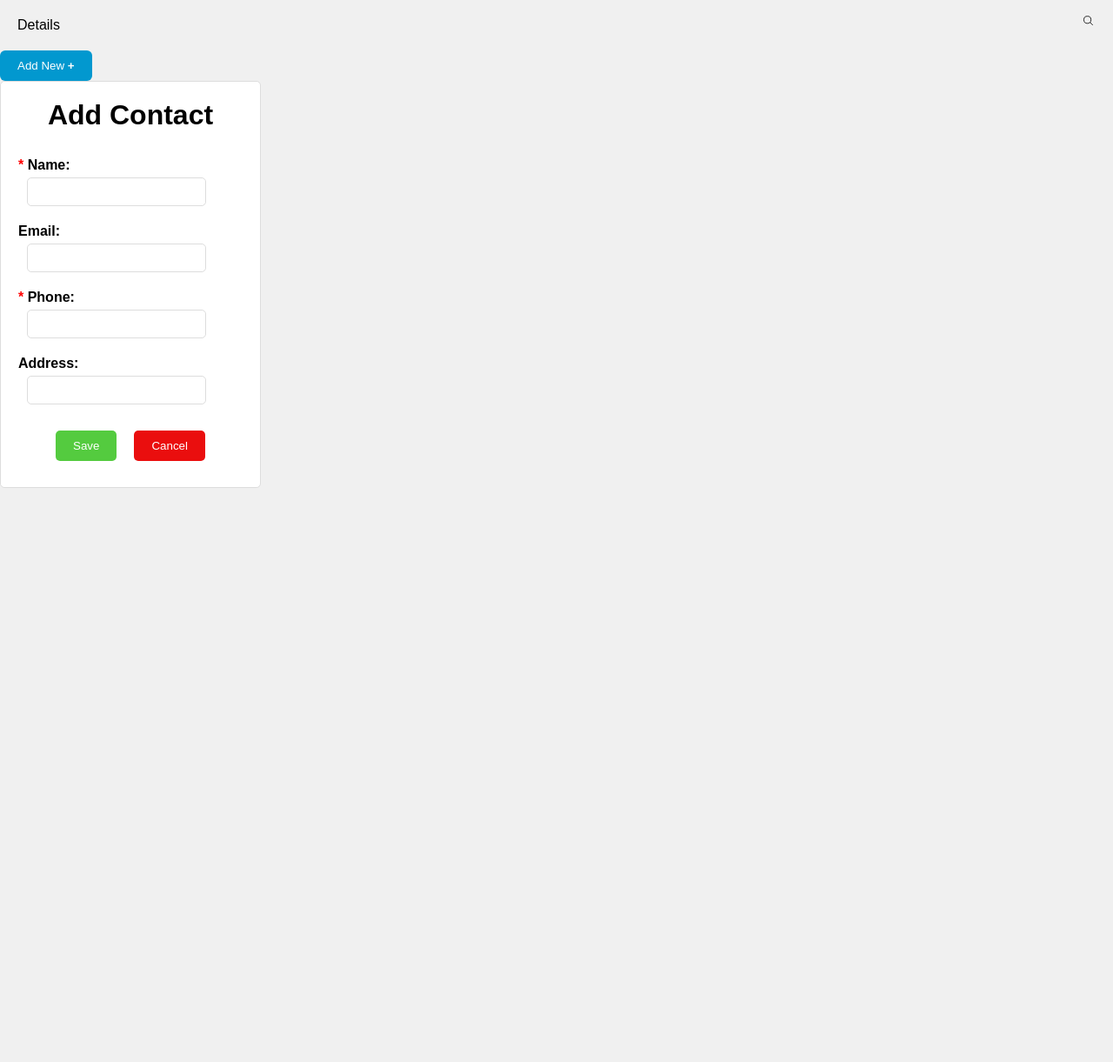
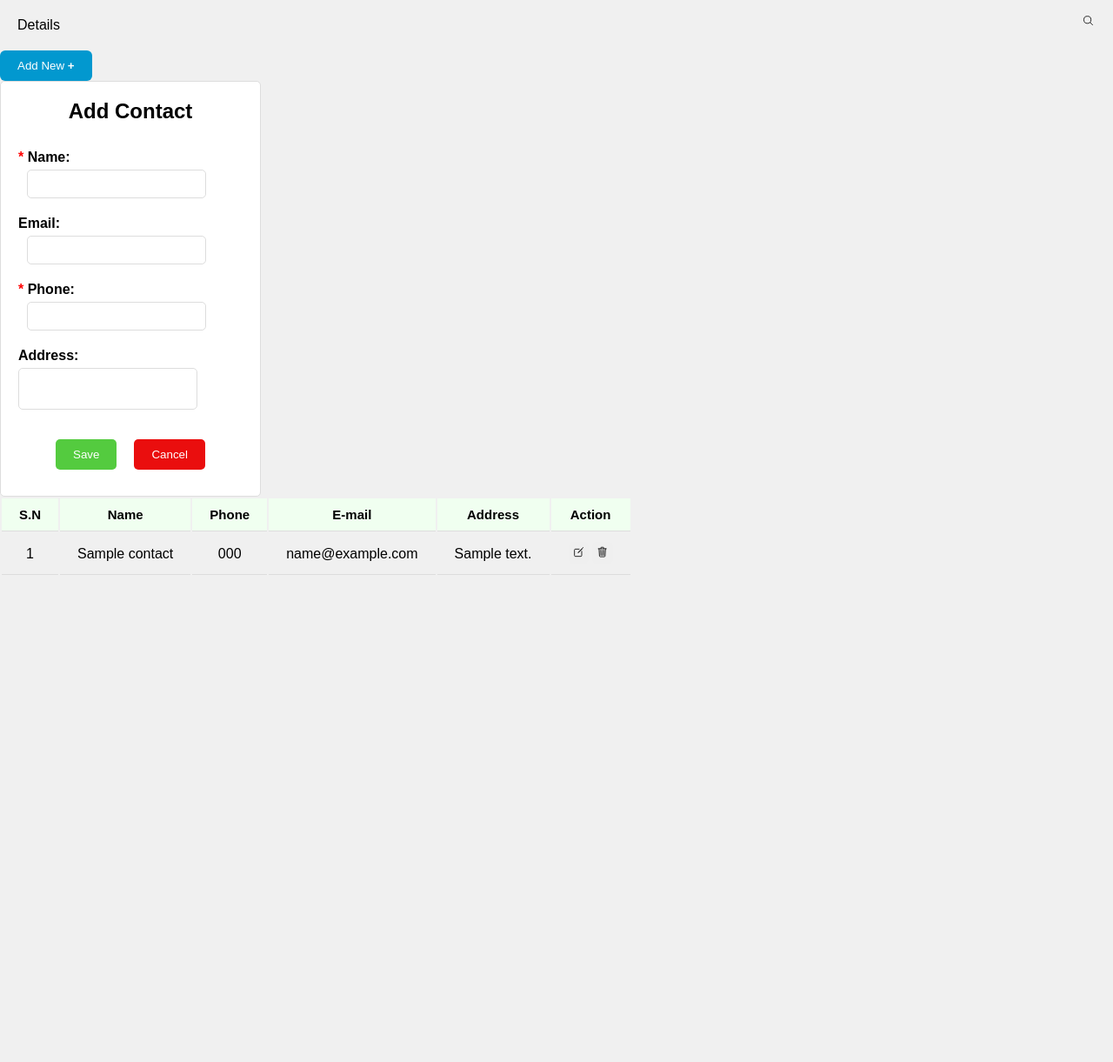
Before and after one commit to rupakolee/missionProject, a PHP site: page /home.php in a window 1280 px wide. Shown: the part 100-1321 px from the top of the page at 87% size. Before the commit the page ends 661 px from the top, so only its background shows below. Run offline with PHP 8.4, Linux system fonts and the light colour scheme; tables that the repository leaves empty or names only in its code hold one stand-in row (values such as "Sample post").

Commit message:
Add files via upload

```diff
--- a/add.php
+++ b/add.php
@@ -54,7 +54,95 @@ if ($_SERVER['REQUEST_METHOD']=="POST") {
 <html>
 <head>
     <title>Add contact</title>
-    <link rel="stylesheet" href="add.css">
+    <style>
+        body {
+            font-family: Arial, sans-serif;
+            background-color: #f0f0f0;
+        }
+        .add-container {
+            width: 300px;
+            padding: 20px;
+            background-color: #ffffff;
+            border: 1px solid #dddddd;
+            border-radius: 5px;
+        }
+        button {
+            cursor: pointer;
+
+        }
+        ion-icon{
+            cursor: pointer;
+            padding: 5px;
+        }
+        h1 {
+            text-align: center;
+            margin-bottom: 30px;
+        }
+        .form-group {
+            margin-bottom: 20px;
+        }
+        .form-group label {
+            display: block;
+            font-weight: bold;
+            margin-bottom: 5px;
+        }
+        .form-group input {
+            width: 80%;
+            padding: 8px;
+            border: 1px solid #dddddd;
+            border-radius: 5px;
+        }
+        .form-group textarea {
+            width: 80%;
+            padding: 8px;
+            border: 1px solid #dddddd;
+            border-radius: 5px;
+            resize: none;
+        }
+        .button-container {
+            display: flex;
+            justify-content: center;
+            align-items: center;
+        }
+        .button {
+            margin: 10px;
+            padding: 10px 20px;
+            border: none;
+            border-radius: 5px;
+            cursor: pointer;
+            background-color: #66cc66;
+            color: #ffffff;
+        }
+        .button-save {
+            cursor: pointer;
+            background-color: #54cb3f;
+            color: #ffffff;
+        }
+        .button-cancel {
+            cursor: pointer;
+            background-color: #ea0e0e;
+            color: #ffffff;
+        }
+        .required::before {
+            content: '* ';
+            color: red;
+        }
+        .error {
+            color: red;
+            font-style: italic;
+            font-size: 12px;
+        }
+        h5 {
+            text-align: center;
+            color:#66cc66;
+        }
+        .return {
+            display: flex;
+            align-items: center;
+            justify-content: center;
+        }
+
+    </style>
 </head>
 <body>
     <div class="add-container">
@@ -81,7 +169,7 @@ if ($_SERVER['REQUEST_METHOD']=="POST") {
             </div>
             <div class="form-group">
                 <label for="address">Address:</label>
-                <input type="text" id="address" name="address">
+                <textarea id="address" name="address"></textarea>
             </div>
             <div class="button-container">
                 <button class="button button-save" type="submit">Save</button>
--- a/home.css
+++ b/home.css
@@ -1,10 +1,11 @@
-*{
+* {
     margin: 0;
     padding: 0;
     box-sizing: border-box;
     list-style: none;
     text-decoration: none;
 }
+
 #header {
     background-color: #333333;
     height: 100px;
@@ -32,6 +33,7 @@
 .menu {
     margin-right: 10px;
 }
+
 .logoutButton {
     --figure-duration: 200ms;
     --transform-figure: none;
@@ -76,9 +78,11 @@
     width: 100%;
     z-index: 2;
 }
+
 .logoutButton:hover .door {
     transform: rotateY(20deg);
 }
+
 .logoutButton:active::before {
     transform: scale(0.96);
 }
@@ -86,19 +90,24 @@
 .logoutButton:active .door {
     transform: rotateY(28deg);
 }
+
 .logoutButton.clicked::before {
     transform: none;
 }
+
 .logoutButton.clicked .door {
     transform: rotateY(35deg);
 }
+
 .logoutButton.door-slammed .door {
     transform: none;
     transition: transform 100ms ease-in 250ms;
 }
+
 .logoutButton.falling {
     animation: shake 200ms linear;
 }
+
 .logoutButton.falling .bang {
     animation: flash 300ms linear;
 }
@@ -111,22 +120,27 @@
     transition: transform calc(var(--figure-duration) * 1ms) linear, bottom calc(var(--figure-duration) * 1ms) cubic-bezier(0.7, 0.1, 1, 1) 100ms, opacity calc(var(--figure-duration) * 0.25ms) linear calc(var(--figure-duration) * 0.75ms);
     z-index: 1;
 }
+
 .logoutButton--light::before {
     background-color: #f4f7ff;
 }
+
 .logoutButton--light .button-text {
     color: #1f2335;
 }
 
-  .logoutButton--light .door, .logoutButton--light .doorway {
+.logoutButton--light .door,
+.logoutButton--light .doorway {
     fill: #1f2335;
 }
+
 .button-text {
     color: #f4f7ff;
     font-weight: 500;
     position: relative;
     z-index: 10;
 }
+
 svg {
     display: block;
     position: absolute;
@@ -141,12 +155,15 @@
     width: 30px;
     z-index: 4;
 }
-  .door, .doorway {
+
+.door,
+.doorway {
     bottom: 4px;
     fill: #f4f7ff;
     right: 12px;
     width: 32px;
 }
+
 .door {
     transform: rotateY(20deg);
     transform-origin: 100% 50%;
@@ -154,52 +171,72 @@
     transition: transform 200ms ease;
     z-index: 5;
 }
+
 .door path {
     fill: #4371f7;
     stroke: #4371f7;
     stroke-width: 4;
 }
+
 .doorway {
     z-index: 3;
 }
+
 .bang {
     opacity: 0;
 }
-  .arm1, .wrist1, .arm2, .wrist2, .leg1, .calf1, .leg2, .calf2 {
+
+.arm1,
+.wrist1,
+.arm2,
+.wrist2,
+.leg1,
+.calf1,
+.leg2,
+.calf2 {
     transition: transform calc(var(--walking-duration) * 1ms) ease-in-out;
 }
+
 .arm1 {
     transform: var(--transform-arm1);
     transform-origin: 52% 45%;
 }
+
 .wrist1 {
     transform: var(--transform-wrist1);
     transform-origin: 59% 55%;
 }
+
 .arm2 {
     transform: var(--transform-arm2);
     transform-origin: 47% 43%;
 }
+
 .wrist2 {
     transform: var(--transform-wrist2);
     transform-origin: 35% 47%;
 }
+
 .leg1 {
     transform: var(--transform-leg1);
     transform-origin: 47% 64.5%;
 }
+
 .calf1 {
     transform: var(--transform-calf1);
     transform-origin: 55.5% 71.5%;
 }
+
 .leg2 {
     transform: var(--transform-leg2);
     transform-origin: 43% 63%;
 }
+
 .calf2 {
     transform: var(--transform-calf2);
     transform-origin: 41.5% 73%;
 }
+
 @keyframes spin {
     from {
         transform: rotate(0deg) scale(0.94);
@@ -208,6 +245,7 @@
         transform: rotate(359deg) scale(0.94);
     }
 }
+
 @keyframes shake {
     0% {
         transform: rotate(-1deg);
@@ -219,6 +257,7 @@
         transform: rotate(-1deg);
     }
 }
+
 @keyframes flash {
     0% {
         opacity: 0.4;
@@ -231,32 +270,40 @@
 .menu ul li {
     display: inline-block;
 }
-body{
-    font-family: 'Poppins',sans-serif;
+
+body {
+    font-family: 'Poppins', sans-serif;
     overflow: scroll;
 }
 
-.table_header{
+.table {
+    width: 100%;
+}
+
+.table_header {
     display: flex;
     justify-content: space-between;
     align-items: center;
     padding: 20px;
     background-color: rgb(240, 240, 240);
+}
 
-}
-.table_header button{
+.table_header button {
     float: left;
 }
-.table_header p{
+
+.table_header p {
     color: black;
 }
-button{
+
+button {
     outline: none;
     border: none;
     border-radius: 6px;
     cursor: pointer;
 }
-.search_bar{
+
+.search_bar {
     position: absolute;
     right: 8px;
     color: white;
@@ -264,20 +311,24 @@ button{
     font-size: 1.2em;
     padding: 20px;
 }
-.search_bar ion-icon{
+
+.search_bar ion-icon {
     position: absolute;
     right: 8px;
     color: black;
     width: 15%;
 }
+
 .search_bar ion-icon:active {
     background-color: rgb(240, 240, 240);
     color: rgb(140, 140, 140);
 }
-.search_bar:hover input{
+
+.search_bar:hover input {
     width: 300px;
 }
-.search_bar input{
+
+.search_bar input {
     width: 0;
     outline: none;
     border: none;
@@ -285,11 +336,13 @@ button{
     transition: 0.8s;
     background: transparent;
 }
-.search_bar a .fas{
+
+.search_bar a .fas {
     color: lightblue;
     font-size: 18px;
 }
-input{
+
+input {
     padding: 10px 20px;
     margin: 0 10px;
     outline: none;
@@ -297,14 +350,54 @@ input{
     border-radius: 6px;
     color: #0298cf;
 }
-.add_new{
+
+.add_new {
     padding: 10px 20px;
     color: white;
     background-color: #0298cf;
     transition: 0.4s;
     border: none;
 }
-.add_new:hover{
+
+.add_new:hover {
     background-color: white;
     color: #0298cf;
 }
+
+.table_section {
+    height: 650px;
+    overflow: auto;
+}
+
+table {
+    width: auto;
+}
+
+thead th {
+    position: sticky;
+    top: 0;
+    background-color: honeydew;
+    font-size: 15px;
+}
+
+th,
+td {
+    border-bottom: 1px solid #dddddd;
+    padding: 10px 20px;
+    word-break: break-all;
+    text-align: center;
+}
+
+ion-icon {
+    padding: 10px 20px;
+}
+
+ion-icon:hover {
+    background-color: rgb(185, 185, 185);
+    transition: 0.3s ease-in-out;
+    border-radius: 4px;
+}
+
+.table_section {
+    width: 100%;
+}
--- a/home.php
+++ b/home.php
@@ -1,8 +1,6 @@
 <?php
 session_start();
 ?>
-
-<?php require 'includes/database.php'; ?>
 
 <!DOCTYPE html>
 <html lang="en">
@@ -14,7 +12,7 @@ session_start();
 </head>
 <body>
     <div id="header">
-        <div class="logo"> <img src='NIST.png'> </div>
+        <div class="logo"> <img src='NIST.png'> </div> <h5></h5>
         <div class="menu">
             <div class="background background--light">
                 <form method="post">
@@ -55,9 +53,11 @@ session_start();
     if($_SERVER['REQUEST_METHOD']=="POST") {
         session_destroy();
         header("Location: login.php");
+
     }
 ?>
               </div>
+
         </div>
     </div>
 
@@ -68,21 +68,64 @@ session_start();
             <div class="search_bar">
                 <input type="text" placeholder="Search">
                 <button type="search"> <ion-icon name="search-outline"></ion-icon></button><br>
-                <a href="#"> <i class="fas fa-search"></i> </a>
+
+                <a href="#">
+                <i class="fas fa-search"></i>
+                </a>
             </div>
-
         </div>
     </div>
+    <button class="add_new">Add New <b>+</b></button>
+    <section class="whole">
+        <div class="add-section">
+                <?php require 'add.php'; ?>
+        </div>
+        <div class="table_section">
+        <table>
 
-<div class="main">
+<?php
+    require 'includes/database.php';
 
-    <div class="add-section">
-        <a href="add.php"><button class="add_new">Add New <b>+</b></button></a>
-        <?php require 'add.php'; ?>
-    </div>
+        $conn = getDb();
+        $sql = "SELECT * FROM contacts";
 
-</div>
+        $results = mysqli_query($conn, $sql);
+        if($results==false) {
+            echo mysqli_error($conn);
+        }
+        else {
+            $contacts = mysqli_fetch_all($results, MYSQLI_ASSOC);
+        }
+?>
+    <thead>
+        <tr>
+            <th>S.N</th>
+            <th>Name</th>
+            <th>Phone</th>
+            <th>E-mail</th>
+            <th>Address</th>
+            <th>Action</th>
+        </tr>
+    </thead>
+    <tbody>
+        <?php foreach($contacts as $contact): ?>
+        <tr>
+            <td><?= $contact['id']; ?></td>
+            <td><?= $contact['name']; ?></td>
+            <td><?= $contact['phone']; ?></td>
+            <td><?= $contact['email']; ?></td>
+            <td><?= $contact['address']; ?></td>
+            <td>
+                <a href="edit.php?id=<?= $contact['id']; ?>"><button><ion-icon name="create-outline"></ion-icon></button></a>
+                <a href="del.php?id=<?= $contact['id']; ?>"><button><ion-icon name="trash-outline"></ion-icon></button></a>
+            </td>
+        </tr>
+        <?php endforeach; ?>
+    </tbody>
 
+        </table>
+        </div>
+        </section>
 
     <script src="logout.js"></script>
     <script type="module" src="https://unpkg.com/ionicons@7.1.0/dist/ionicons/ionicons.esm.js"></script>
```
Lines whose indentation alone changed are shown as unchanged.
